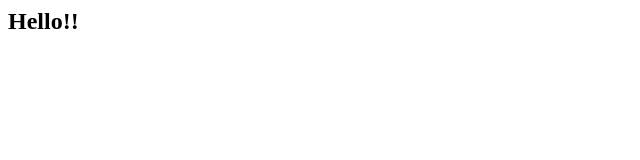
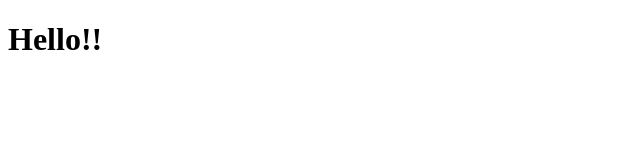
Before and after one commit to tuananh2k/auth_sotaysinhvien, a plain HTML site: page index.html in a window 1280 px wide. Shown: the whole page, without its empty margins (0-640 px from the left). Drawn offline with Linux system fonts and the light colour scheme.

Commit message:
Update index.html

```diff
--- a/index.html
+++ b/index.html
@@ -1 +1,9 @@
-<h2>Hello!!</h2>
+<!DOCTYPE html>
+<html>
+  <head>
+    <title>Auth Sổ tay sinh viên</title>
+  </head>
+  <body>
+      <h1 class="title">Hello!! </h1>
+  </body>
+</html>
```
